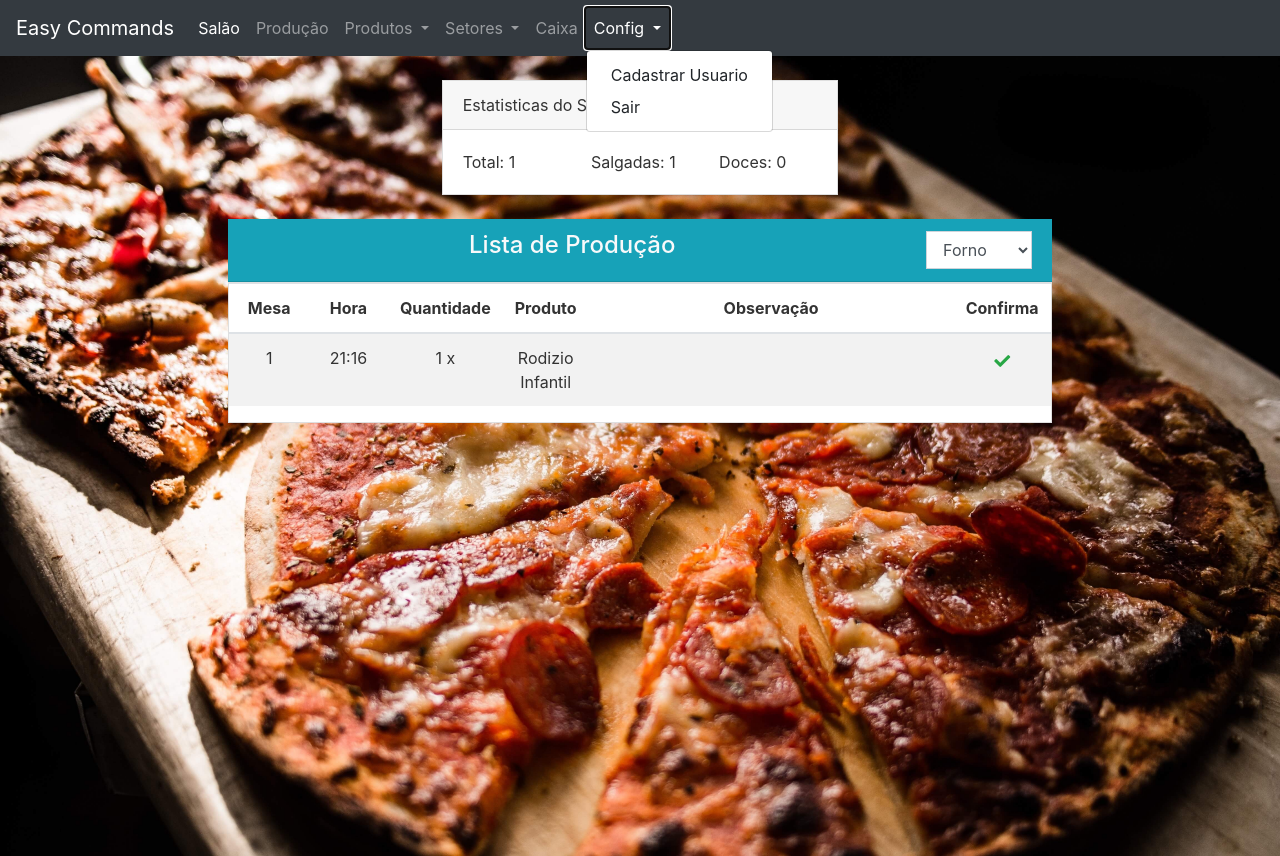
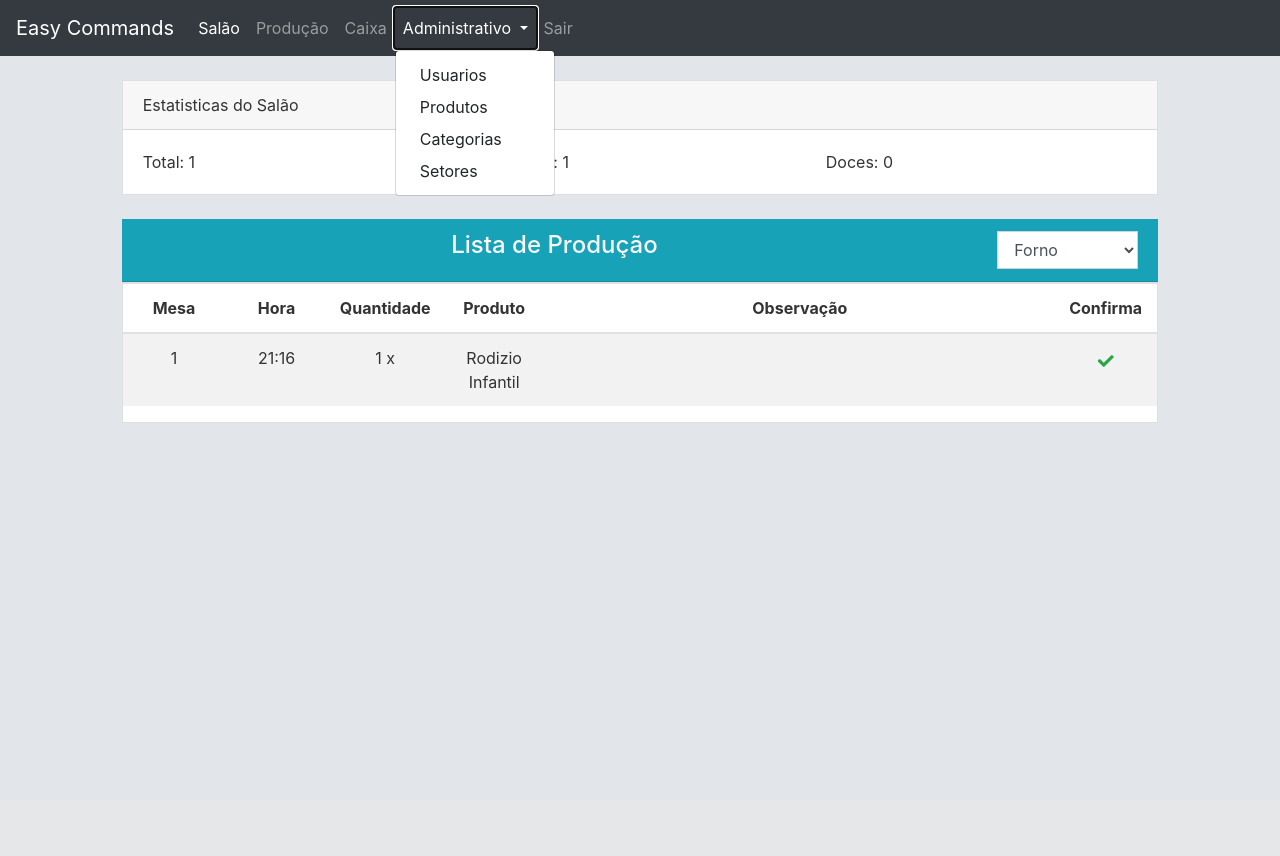
Before and after one commit to AndersonDime/easy_commands, a PHP site: page /index.php?page=list-production in a window 1280 px wide, after a click on "Administrativo". After the commit the page ends 422 px from the top, so only its background shows below. Run offline with PHP 8.4, Linux system fonts and the light colour scheme; a user stored in the database is signed in; data comes from the database, SQL or seed files in the repository; some libraries are stand-ins or nearby versions.

Commit message:
ajustando algumas validações e organizando navbar

```diff
--- a/assets/css/global.css
+++ b/assets/css/global.css
@@ -70,14 +70,14 @@
 .add-table, .add-table:hover{
     background-color: #228B22;
     color: white;
+    padding: 8px;
     text-align: center;
-    padding: 1.1vh;
-    font-size: 5vh!important;
+    font-size: 30px;
     border-radius: 50%;
-    height: 10vh;
-    width: 10vh;
+    height: 60px;
+    width: 60px;
     position: fixed;
-    bottom: 4vh;
+    bottom: 15px;
     transition: 0.5s;
     border: none!important;
 }
--- a/assets/css/style.css
+++ b/assets/css/style.css
@@ -7,7 +7,7 @@ body{
   width: 100%;
 }
 
-.login {
+/* .login {
   display: table-cell;
   vertical-align: middle;
   background-image: url(../img/login.jpg);
@@ -15,10 +15,11 @@ body{
 }
 
 .production-page{
-  background-image: url(../img/cozinha.jpg)!important;
-  background-attachment:fixed;
-  background-size: 100%;
-  height: 100%;
+  background: url(../img/cozinha.jpg) no-repeat center center fixed;
+  -webkit-background-size: cover;
+  -moz-background-size: cover;
+  -o-background-size: cover;
+  background-size: cover;
 
 }
 
@@ -27,7 +28,7 @@ body{
   background-attachment:fixed;
   background-size: 100%;
   height: 100%;
-
+  background-repeat: no-repeat!important;
 }
 
 .register-page{
@@ -59,7 +60,7 @@ body{
   background-attachment:fixed;
   background-size: 100%;
   height: 100%;
-}
+} */
 
 .funkyradio div {
   clear: both;
--- a/bkp/list-production.php
+++ b/bkp/list-production.php
@@ -19,9 +19,6 @@
     $(document).ready(function(){
 
         $("#edit").click(function(e){
-
-            debugger;
-
              $.ajax({
                 url : "assets/php/edit-production.php",
                 type : 'post',
@@ -31,7 +28,6 @@
                 }
             })
             .done(function(msg){
-                debugger;
                 //$("#resultado").html(msg);
                 if(msg > 0){
                     $.notify( "Alterado o Status com sucesso", { position:"top center", className: 'success' } );
--- a/index.php
+++ b/index.php
@@ -152,7 +152,7 @@ if($total == 1){
     }else{
         ?>
     <script>
-        $.notify("Login ou senha incorretos.", { position:"top center", className: 'error' } );
+        $('#errorHint').html('Senha incorreta. Tente novamente ou clique em "Esqueceu a senha?" para redefini-la.');
     </script>
     <?php
     unset ($_SESSION['userId']);
@@ -164,7 +164,7 @@ if($total == 1){
     if($total == 0){
     ?>
     <script>
-        $.notify("Login inexistente.", { position:"top center", className: 'error' } );
+        $('#errorHint').html('Não foi possível encontrar sua conta.');
     </script>
     <?php
     unset ($_SESSION['userId']);
--- a/pages/pages-productions/list-production.php
+++ b/pages/pages-productions/list-production.php
@@ -55,7 +55,7 @@
     <div class="container-fluid">
     <br>
         <div class="row">
-            <div class="col"></div>
+            <div class="col-xs-12 col-sm-2 col-md-1 col-lg-1"></div>
             <div class="col">
                 <div class="card">
                     <div class="card-header">
@@ -65,12 +65,12 @@
                     </div>
                 </div>
             </div>
-            <div class="col"></div>
+            <div class="col-xs-12 col-sm-2 col-md-1 col-lg-1"></div>
         </div>
         <div class="row">
-            <div class="col-sm-12 col-md-2"></div>
-            <div class="col-sm-12 col-md-8">
-            <br>
+            <div class="col-xs-12 col-sm-2 col-md-1 col-lg-1"></div>
+            <div class="col">
+                <br>
                 <div class="card-header bg-info">
                 <div class="row">
                     <div class="col-md-10">
@@ -127,7 +127,7 @@
                 ?>
 
             </div>
-            <div class="col-sm-12 col-md-2"></div>
+            <div class="col-xs-12 col-sm-2 col-md-4 col-lg-1"></div>
             </div>
         </div>
     </div>
@@ -138,8 +138,6 @@
 
         $(".edit").click(function(e){
 
-            debugger;
-
              $.ajax({
                 url : "assets/php/edit-production.php",
                 type : 'post',
@@ -149,7 +147,6 @@
                 }
             })
             .done(function(msg){
-                debugger;
                 //$("#resultado").html(msg);
                 if(msg > 0){
                     $.notify( "Alterado o Status com sucesso", { position:"top center", className: 'success' } );
--- a/pages/pages-products/list-products.php
+++ b/pages/pages-products/list-products.php
@@ -66,7 +66,7 @@ $fail= isset($_GET["fail"]) ? $_GET["fail"] : "";
 
         </div>
         <div class="col-md-1">
-            <a class="btn-info add-table" href="?page=new-product">
+            <a class="add-table" href="?page=new-product">
                 <i class="fas fa-plus"></i>
             </a>
         </div>
--- a/pages/pages-products/new-product.php
+++ b/pages/pages-products/new-product.php
@@ -18,7 +18,7 @@ $fail= isset($_GET["fail"]) ? $_GET["fail"] : "";
                 <div class="col-sm-12 col-md-4">
                 <br>
                     <div class="card transparencia">
-                        <div  class="card-header bg-dark txt-white text-center"> <h4> Cadastro de Itens </h4> </div>
+                        <div  class="card-header bg-dark txt-white text-center"> <h4> Cadastro de Produtos </h4> </div>
                             <div class="card-body">
                                 <div class="form-group">
                                     <label>Nome do produto</label>
@@ -39,6 +39,7 @@ $fail= isset($_GET["fail"]) ? $_GET["fail"] : "";
                                 <div class="form-group">
                                     <label>Preço</label>
                                     <input  type="text" class="form-control" id="valor" pattern="([0-9]{1,3}\.)?[0-9]{1,3},[0-9]{2}$" name="price" required>
+                                    <small id="errorHint" style="color: red;"></small>
                                 </div>
                                 <input type="submit" class="btn btn-info" value="Cadastrar">
 
@@ -59,7 +60,7 @@ $fail= isset($_GET["fail"]) ? $_GET["fail"] : "";
                             if ($fail):
                         ?>
                         <script>
-                            $.notify ("Erro ao cadastrar o item", { position:"top center" } );
+                            $('#errorHint').html('Erro ao cadastrar o item');
                         </script>
                         <?php
                             endif;
--- a/template/navbar.php
+++ b/template/navbar.php
@@ -19,49 +19,29 @@
                     <a class="nav-link" href="?page=list-production">Produção</a>
                 </li>
                 <li class="nav-item">
-                    <div class="dropdown">
-                    <a class="nav-link dropdown-toggle" href="#" id="produtoDropdown" role="button" data-toggle="dropdown" aria-haspopup="true" aria-expanded="false">
-                    Produtos
-                    </a>
-                        <div class="dropdown-menu" aria-labelledby="produtoDropdown">
-                            <a class="dropdown-item" href="?page=new-product">Cadastrar Item</a>
-                            <a class="dropdown-item" href="?page=list-products">Lista de Item</a>
-                            <a class="dropdown-item" href="?page=new-category">Cadastrar Categoria</a>
-                            <a class="dropdown-item" href="?page=list-categories">Lista de Categorias</a>
-                        </div>
-                    </div>
-                </li>
-                <li class="nav-item">
-                    <div class="dropdown">
-                    <a class="nav-link dropdown-toggle" href="#" id="setoresDropdown" role="button" data-toggle="dropdown" aria-haspopup="true" aria-expanded="false">
-                    Setores
-                    </a>
-                        <div class="dropdown-menu" aria-labelledby="setoresDropdown">
-                            <a class="dropdown-item" href="?page=new-sectors">Cadastrar Setor</a>
-                            <a class="dropdown-item" href="?page=list-sectors">Lista de Setores</a>
-                        </div>
-                    </div>
-                </li>
-                <li class="nav-item">
                     <a class="nav-link" href="?page=cashier">Caixa</a>
                 </li>
 
                 <li class="nav-item ">
                     <div class="dropdown">
                         <a class="nav-link dropdown-toggle" href="#" id="configDropdown" role="button" data-toggle="dropdown" aria-haspopup="true" aria-expanded="false">
-                            Config
+                            Administrativo
                         </a>
                         <div class="dropdown-menu" aria-labelledby="configDropdown">
-                            <a class="dropdown-item" href="?page=user-register">Cadastrar Usuario</a>
-                            <a class="dropdown-item" href="#"<button onclick = "functionConfirm();">Sair</button></a>
+                            <a class="dropdown-item" href="?page=user-register">Usuarios</a>
+                            <a class="dropdown-item" href="?page=list-products">Produtos</a>
+                            <a class="dropdown-item" href="?page=list-categories">Categorias</a>
+                            <a class="dropdown-item" href="?page=list-sectors">Setores</a>
                         </div>
                     </div>
+                </li>
+                <li class="nav-item">
+                <a class="nav-link" href="#"<button onclick = "functionConfirm();">Sair</button></a>
                 </li>
             </ul>
         </div>
     </nav>
 <script>
-debugger;
  $(document).ready(function(){
     $('nav > li').find('a').not(".dropdown-toggle").parents(".nav-item").removeClass('active');
 
```
Also changed, not shown: assets/javascript/new-command.js (+9 -0 lines), pages/login.php (+14 -11 lines), pages/new-command.php (+4 -4 lines).
